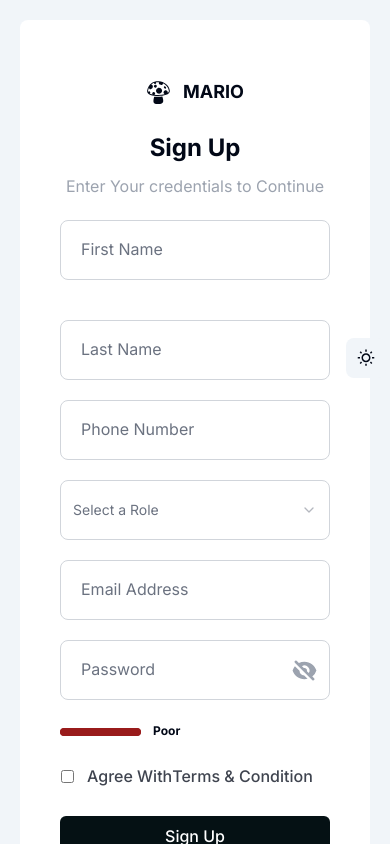
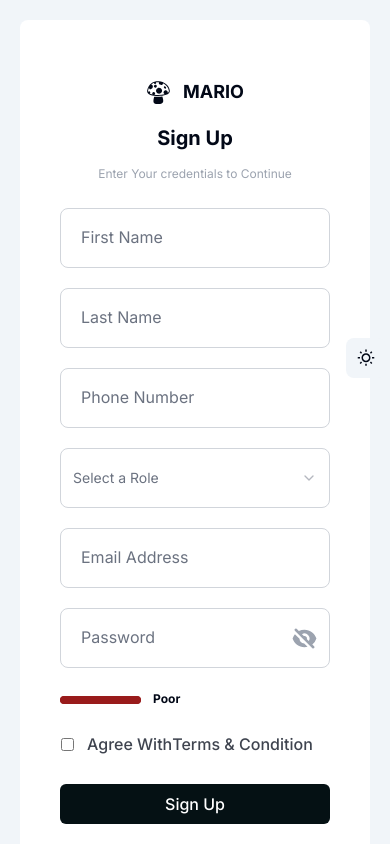
Before and after one commit to sameepmonsoon/full-stack-nextjs-project, a Next.js app: page /signup in a window 390 px wide. Built offline with nearby package versions, Linux system fonts and the light colour scheme.

Commit message:
signup page for small dievices improvement -- validation not working properly

```diff
--- a/app/(authentication)/signup/page.tsx
+++ b/app/(authentication)/signup/page.tsx
@@ -82,7 +82,7 @@
   const handleChange = (e: any) => {
     const { name, value } = e.target;
     setFormValues({ ...formValues, [name]: value });
-    console.log(Object.keys(touched).filter((item) => item === name));
+    // console.log(Object.keys(touched).filter((item) => item === name));
     if (name) {
       setFormErrors(validateFormField(formValues));
     }
@@ -90,16 +90,16 @@
   const handleSelectChange = (e: any) => {
     setFormValues({ ...formValues, ["role"]: e });
   };
-  console.log(touched, formErrors);
+  // console.log(touched, formErrors);
   return (
     <form
       onSubmit={handleSubmit}
       className="w-full  h-full flex justify-center items-center p-5 bg-accent  dark:bg-darkBg">
       <div className="w-[29.5rem] h-auto p-10 flex flex-col justify-start items-center dark:text-white bg-white dark:bg-darkBg rounded-lg gap-2">
-        <div className="h-[25%] flex justify-start items-center flex-col gap-2">
+        <div className="h-[25%] flex justify-start items-center flex-col gap-0 md:gap-2">
           <Logo to="/admin" title="MARIO" />
-          <div className="flex justify-center items-cente flex-col gap-4">
-            <p className="text-center dark:text-white capitalize font-bold text-2xl">
+          <div className="flex justify-center items-cente flex-col gap-4 text-xs md:text-[16px]">
+            <p className="text-center dark:text-white capitalize font-bold text-xl md:text-2xl">
               Sign Up
             </p>
             <p className="text-center text-md leading-3 font-normal text-gray-400  ">
@@ -108,7 +108,7 @@
           </div>
         </div>
         <div className="flex flex-col justify-start items-center gap-5 w-full border-b-[1px] border-b-gray-300 py-5">
-          <div className="w-full flex justify-between items-center gap-10 flex-wrap md:flex-nowrap">
+          <div className="w-full flex flex-col md:flex-row justify-between items-center gap-5 md:gap-10 flex-wrap md:flex-nowrap">
             <CustomInputContainer
               size={"default"}
               font={"medium"}
@@ -221,7 +221,7 @@
 
         <Link
           href={"/login"}
-          className="text-center dark:text-white font-medium text-md flex justify-center items-end leading-[1.75] text-[#3F444F]">
+          className="text-center text-sm md:text-[16px] dark:text-white font-medium text-md flex justify-center items-end leading-[1.75] text-[#3F444F]">
           Already have an account ?
         </Link>
       </div>
```
